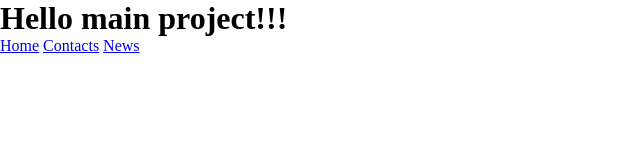
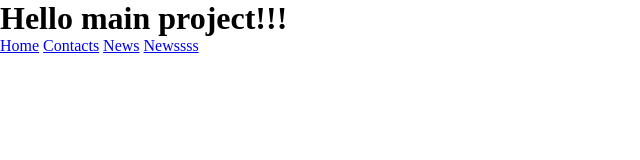
Before and after one commit to MAXON-BY/test-git, a plain HTML site: page index.html in a window 1280 px wide. Shown: the full height of the page, 0-640 px from the left. Drawn offline with Linux system fonts and the light colour scheme.

Commit message:
Add Newsss

```diff
--- a/index.html
+++ b/index.html
@@ -12,6 +12,7 @@
     <a href="index.html">Home</a>
     <a href="contacts.html">Contacts</a>
     <a href="news.html">News</a>
+    <a href="news.html">Newssss</a>
 </nav>
 
 </body>
```
